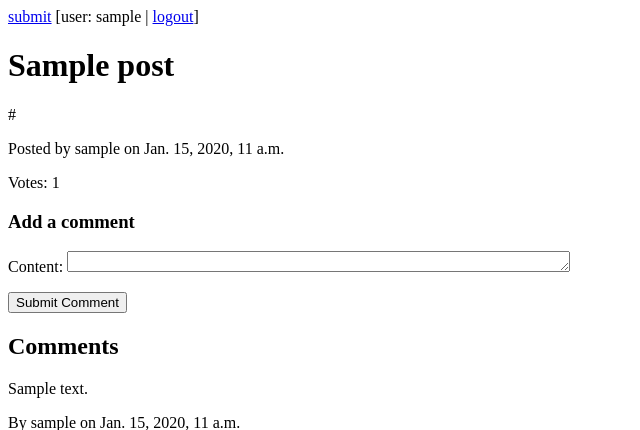
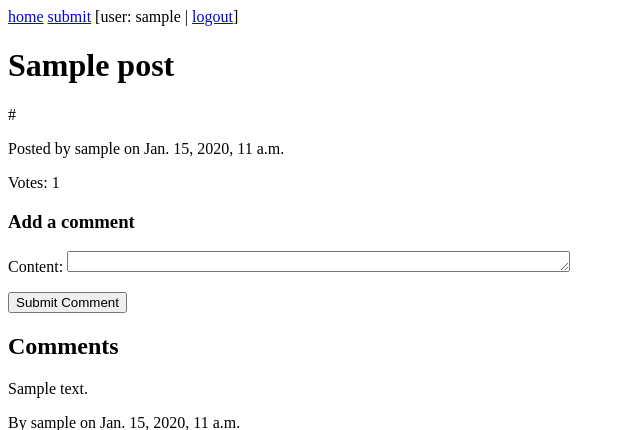
Before and after one commit to peppedilillo/ist, a Django app: page /posts/1/ in a window 1280 px wide. Shown: the top 430 px of the page, without its empty margins (0-640 px from the left). Run offline with Django 5.2, Linux system fonts and the light colour scheme; a user stored in the database is signed in; tables that the repository leaves empty hold one stand-in row (values such as "Sample post").

Commit message:
added a home button

```diff
--- a/app/templates/app/base.html
+++ b/app/templates/app/base.html
@@ -1,4 +1,6 @@
 <html lang="en">
+
+<a href="{% url 'app:index' %}">home</a>
 {% if user.is_authenticated %}
     <a href="{% url 'app:submit' %}">submit</a>
     [user: {{ user.get_username }} |
```
